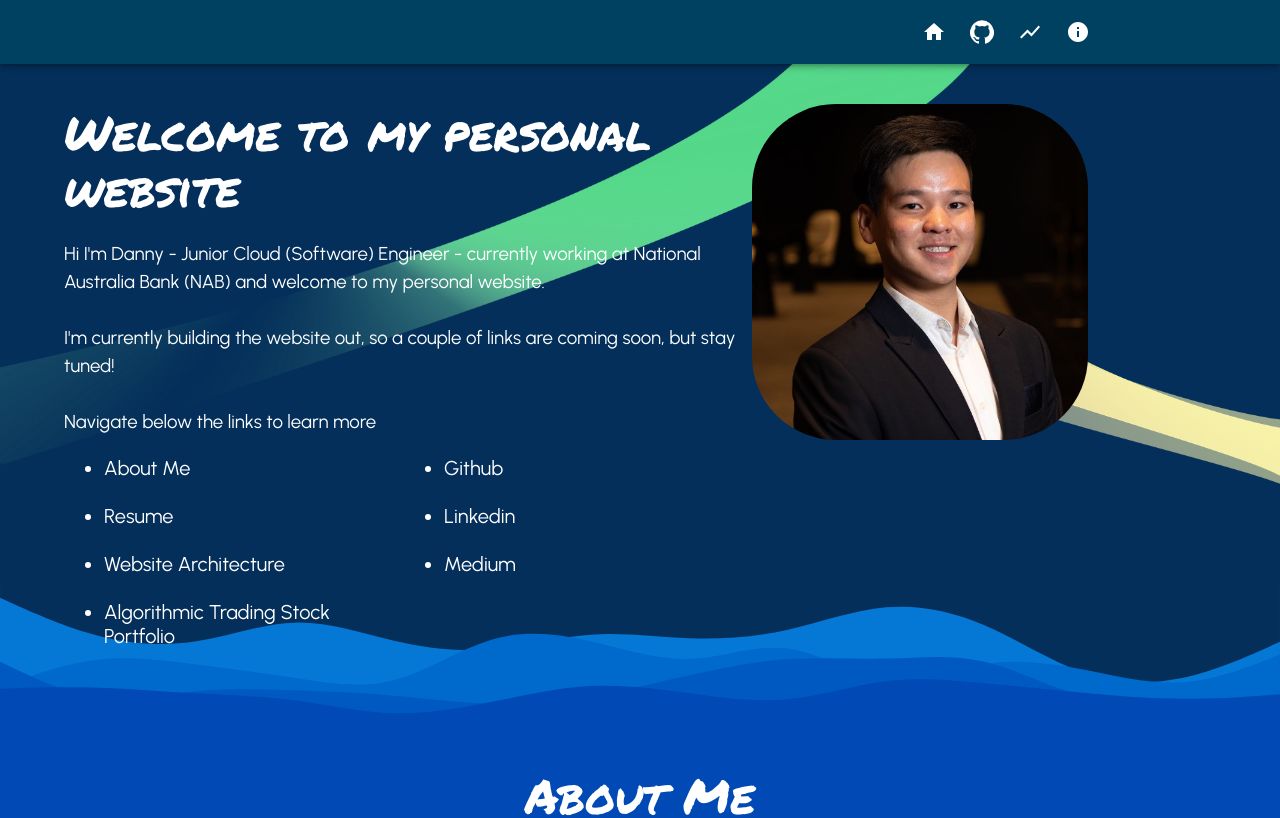
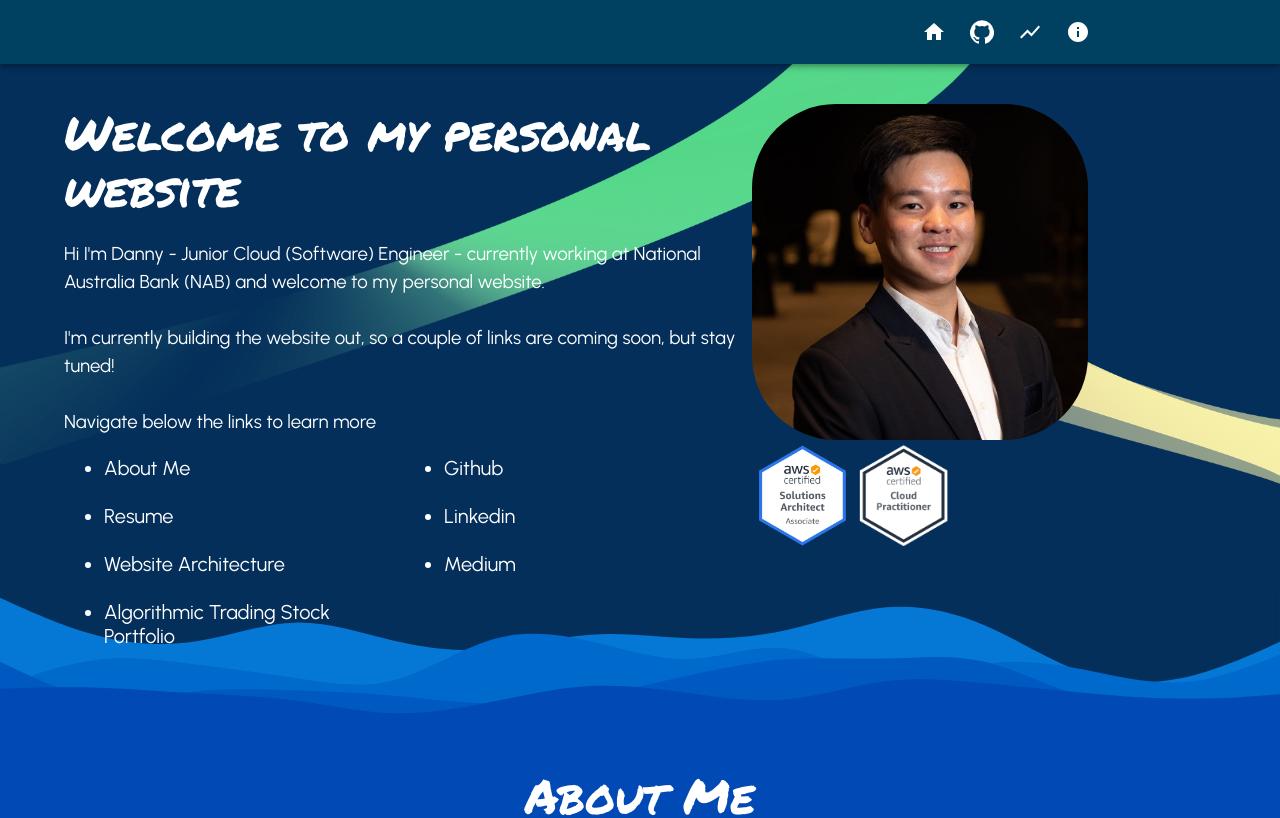
Before and after one commit to Xascrimson/personal-website-reactJS-on-AWS, a React (Create React App) app: page / in a window 1280 px wide. Shown: the top 818 px of the page. Built offline with nearby package versions, Linux system fonts and the light colour scheme.

Commit message:
adding badges

```diff
--- a/src/Home.jsx
+++ b/src/Home.jsx
@@ -3,7 +3,8 @@ import React from "react";
 import { HashLink } from "react-router-hash-link";
 import myPhoto from "./images/linkedinimage.jpg";
 import DannyHuang_CV from "./DannyHuang_CV.pdf";
-
+import cloud_prac from "./images/cloud_prac.png";
+import SAA from "./images/SAA.png";
 export default function Home(props) {
 	return (
 		<section class={"intro"}>
@@ -17,10 +18,9 @@ export default function Home(props) {
 						Hi I'm Danny - Junior Cloud (Software) Engineer -
 						currently working at National Australia Bank (NAB) and
 						welcome to my personal website. <br /> <br />
-						I'm currently building the website out, so a couple of links
-						are coming soon, but stay tuned!  <br /> <br />
+						I'm currently building the website out, so a couple of
+						links are coming soon, but stay tuned! <br /> <br />
 						Navigate below the links to learn more
-
 					</Typography>
 
 					<Grid container>
@@ -128,6 +128,8 @@ export default function Home(props) {
 					>
 						<img src={myPhoto} class={"myPhoto"} width="100%" />
 					</Grow>
+					<img src={SAA} className="SAA" width="30%" />
+					<img src={cloud_prac} className="cloud_prac" width="30%" />
 				</Grid>
 			</Grid>
 		</section>
```
